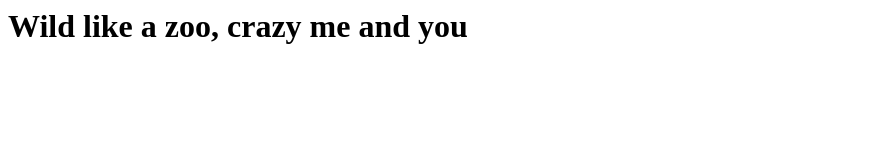
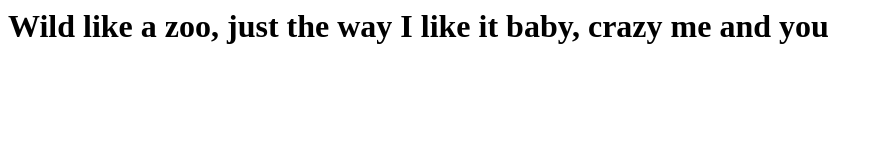
Before and after one commit to adamjoshuamohammad/Castle-Hill-Zoo, a plain HTML site: page index.html in a window 1280 px wide. Shown: the whole page, without its empty margins (0-881 px from the left). Drawn offline with Linux system fonts and the light colour scheme.

Commit message:
modified index.html

```diff
--- a/index.html
+++ b/index.html
@@ -1 +1 @@
-<h1> Wild like a zoo, crazy me and you <h1>
+<h1> Wild like a zoo, just the way I like it baby, crazy me and you <h1>
```
